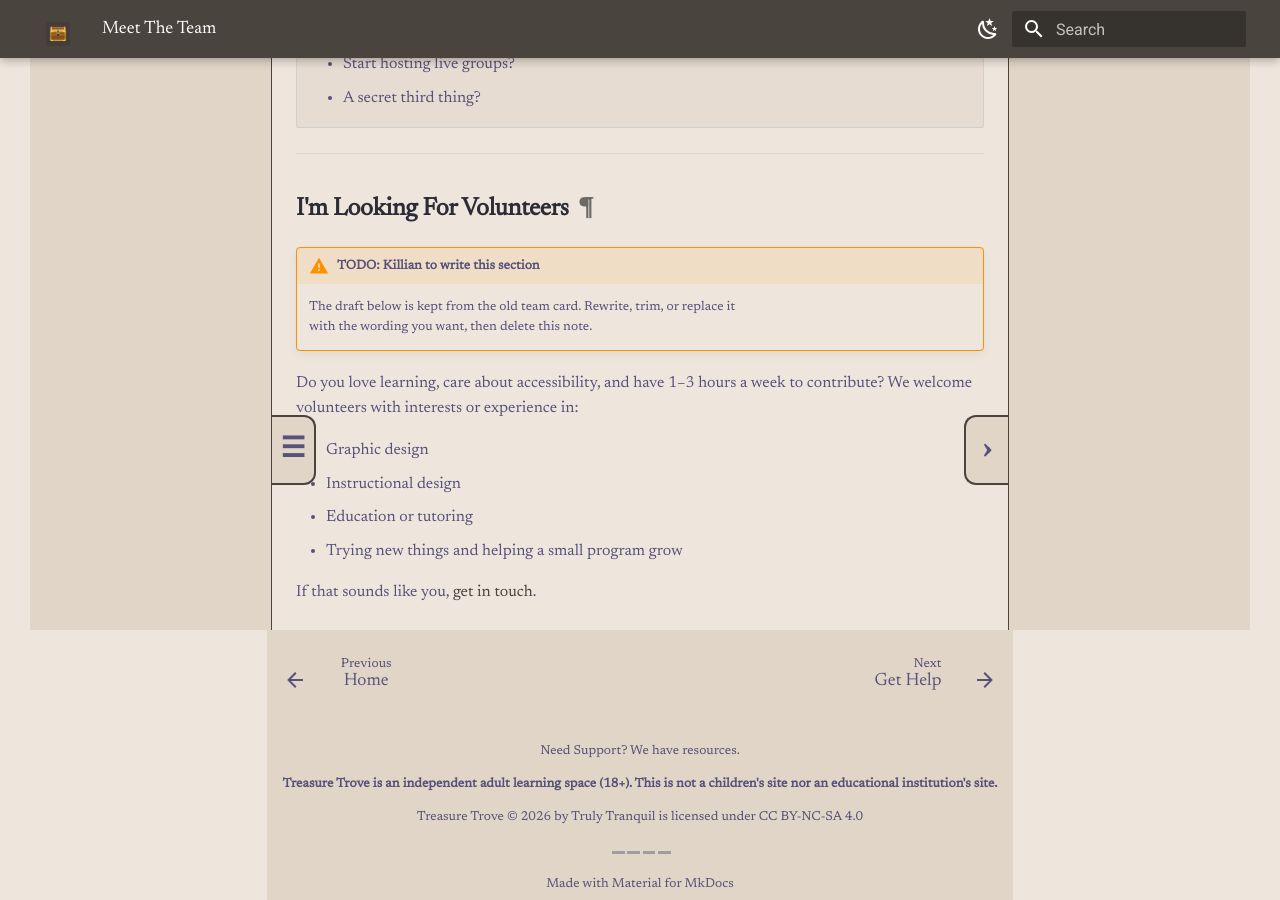
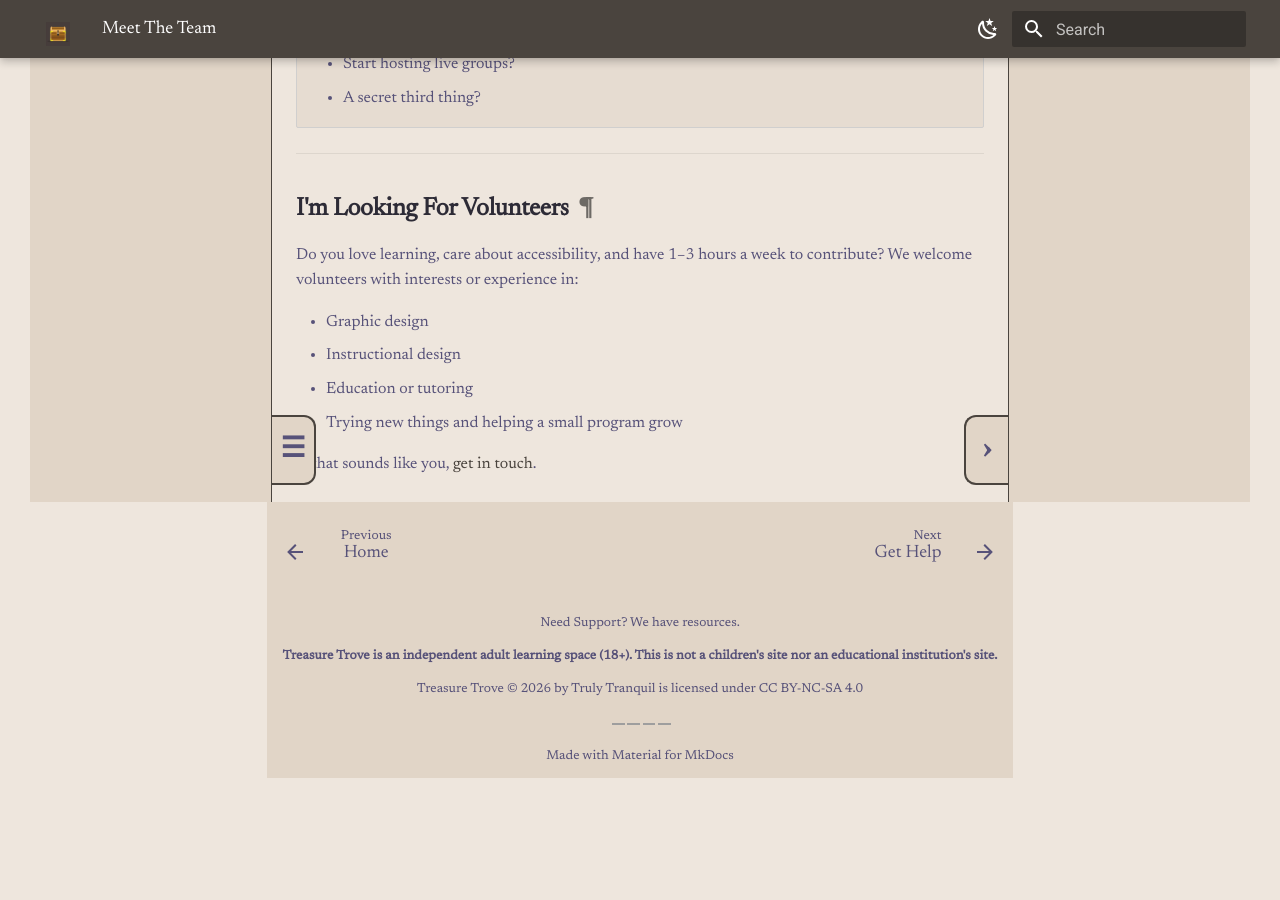
Before and after one commit to truly-tranquil/treasure-trove, an MkDocs documentation site: the page built from docs/meet-the-team.md, in a window 1280 px wide and 900 px high, scrolled down 777 px. Built offline with MkDocs 1.6.1 and Material for MkDocs 9.7.7, drawn with Linux system fonts in a browser that asks for light colours; after the commit the page ends 1555 px from its top, so only the background shows below that; grey boxes are pictures that could not be loaded.

Commit message:
dropped a todo

```diff
--- a/docs/meet-the-team.md
+++ b/docs/meet-the-team.md
@@ -43,10 +43,6 @@ I hope you enjoy!
 
 ## I'm Looking For Volunteers { #im-looking-for-volunteers }
 
-!!! warning "TODO: Killian to write this section"
-    The draft below is kept from the old team card. Rewrite, trim, or replace it
-    with the wording you want, then delete this note.
-
 Do you love learning, care about accessibility, and have 1–3 hours a week to contribute? We welcome volunteers with interests or experience in:
 
 - Graphic design
```
